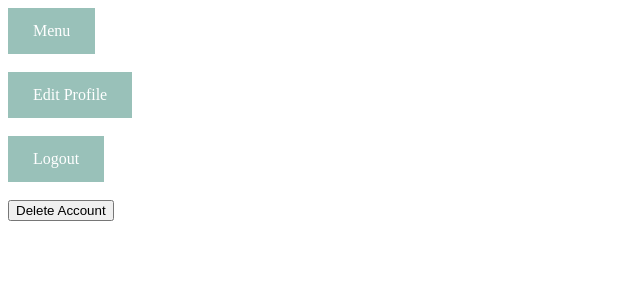
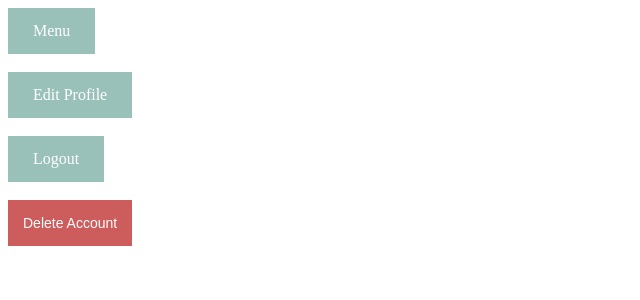
Before and after one commit to KamilesVersion/SWOD, a Flask app: template SWOD/SWOD/templates/profile.html in a window 1280 px wide. Shown: the part 149-449 px from the top of the page, without its empty margins (0-640 px from the left). Run offline with Flask 3, Linux system fonts and the light colour scheme; tables that the repository leaves empty hold one stand-in row (values such as "Sample post"); the template is opened without the code that fills it: values that come from a table or form of the project are taken from there, most other values are stand-ins (such as "Sample title", 1, 10 or a date in 2020).

Commit message:
updated "delete account" button

```diff
--- a/SWOD/SWOD/templates/profile.html
+++ b/SWOD/SWOD/templates/profile.html
@@ -77,6 +77,16 @@
         .hidden {
             display: none;
         }
+        .button {
+            background-color: indianred;
+            border: none;
+            color: white;
+            padding: 15px 15px;
+            text-align: center;
+            text-decoration: none;
+            display: inline-block;
+            font-size: 14px;
+        }
     </style>
 </head>
 
@@ -108,7 +118,7 @@
     <br />
     <br />
     <form action="{{ url_for('remove') }}" method="POST">
-        <button type="submit" onclick="return confirm('Are you sure you want to delete your account?');">
+        <button class="button" type="submit" onclick="return confirm('Are you sure you want to delete your account?');">
             Delete Account
         </button>
     </form>
```
